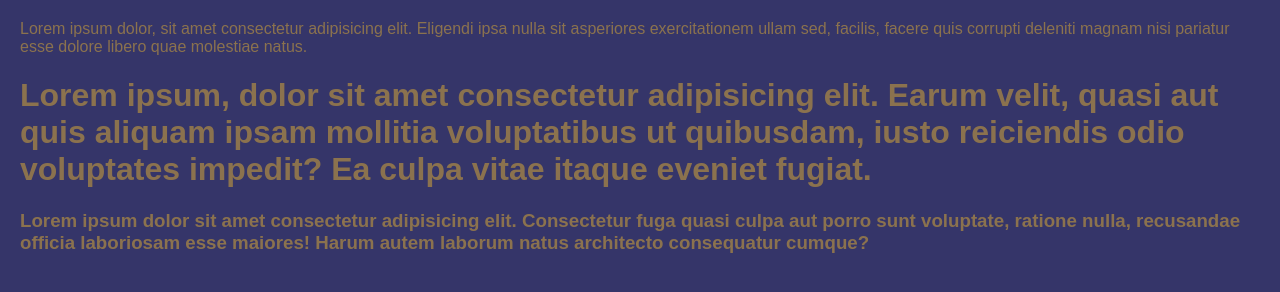
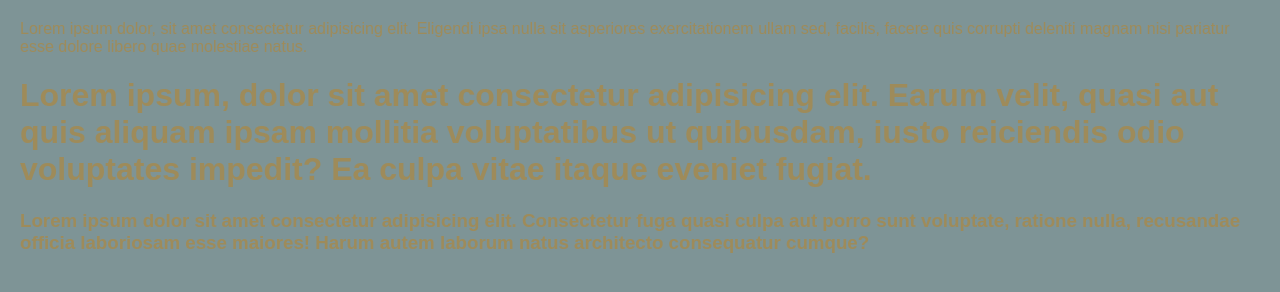
Before and after one commit to silvamarianna778-dot/meuprimeirosite, a plain HTML site: page index.html in a window 1280 px wide. Drawn offline with Linux system fonts and the light colour scheme.

Commit message:
alteração da cor do fundo e da letra

```diff
--- a/index.html
+++ b/index.html
@@ -8,7 +8,7 @@
         body{
             font-family: Arial, sans-serif;
             margin: 20px;
-            background-color:rgb(53, 53, 105);
+            background-color:rgb(126, 148, 150);
            color:#a84b
         }
     </style>
```
